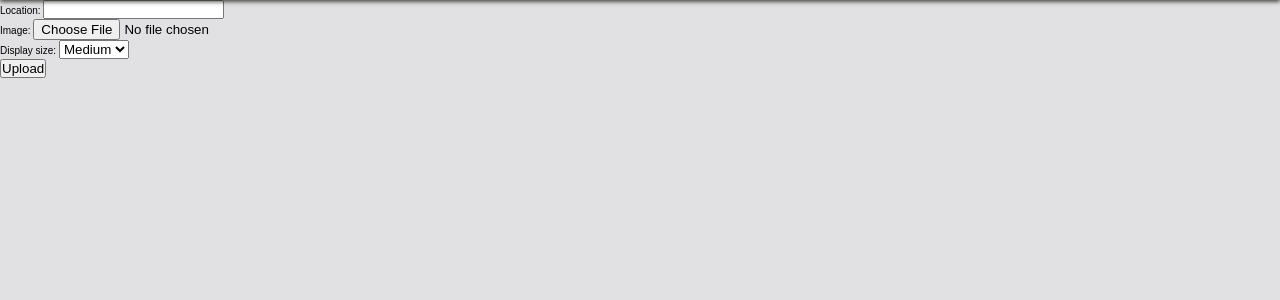
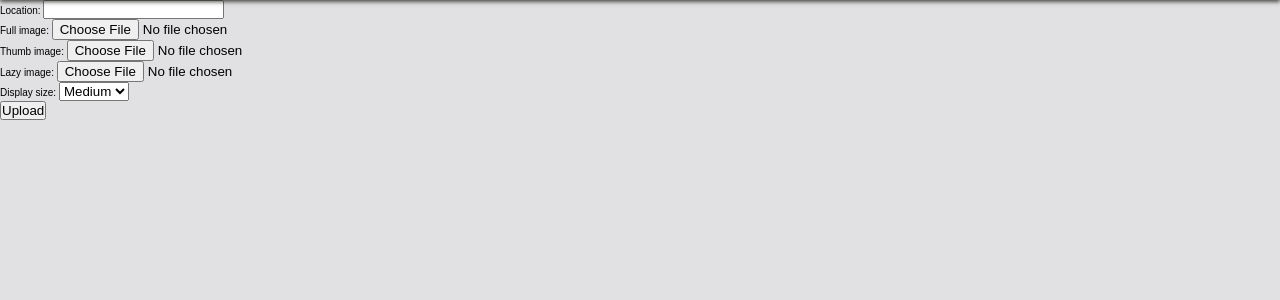
Before and after one commit to amgbanks/amgbanks-website, a Django app: page /photo_upload/ in a window 1280 px wide. Shown: the part 38-338 px from the top of the page. Run offline with Django 3.2, Linux system fonts and the light colour scheme; the visitor is signed in with stand-in values (Sample User, id 1).

Commit message:
Lazy loading in gallery. Photo model now requires 3 different image sizes

```diff
--- a/amgbanks_web/settings.py
+++ b/amgbanks_web/settings.py
@@ -44,6 +44,7 @@ PREREQ_APPS = [
 ]
 USER_APPS = [
     'website',
+    'django_cleanup.apps.CleanupConfig',
 ]
 INSTALLED_APPS = PREREQ_APPS + USER_APPS
 
--- a/requirements.txt
+++ b/requirements.txt
@@ -3,3 +3,4 @@ gunicorn
 django-heroku
 whitenoise
 Pillow
+django-cleanup
--- a/website/forms.py
+++ b/website/forms.py
@@ -4,4 +4,11 @@ from .models import Photo
 class PhotoForm(forms.ModelForm):
     class Meta:
         model = Photo
-        fields = ('location', 'image', 'display_size')
+        fields = (
+            'location',
+            #'image',
+            'full_image',
+            'thumb_image',
+            'lazy_image',
+            'display_size',
+        )
--- a/website/models.py
+++ b/website/models.py
@@ -34,9 +34,15 @@ class Post(models.Model):
         return self.page_location + "_" + self.date_created.strftime("%Y%m%d-%H%M%S")
 
 
+
+def upload_path(instance, filename):
+    return 'gallery/{}/{}'.format(instance.location,filename)
+
 class Photo(models.Model):
     location = models.CharField(max_length=255, blank=True)
-    image = models.ImageField(upload_to='gallery/')
+    full_image = models.ImageField(upload_to=upload_path)
+    thumb_image = models.ImageField(upload_to=upload_path)
+    lazy_image = models.ImageField(upload_to=upload_path)
     date_uploaded = models.DateTimeField(default=timezone.now)
 
     SMALL = 'small'
--- a/website/static/css/style.css
+++ b/website/static/css/style.css
@@ -274,19 +274,26 @@ nav {
   padding: 2rem; }
   @media only screen and (min-width: 768px) {
     .gallery {
-      padding: 8rem; } }
+      padding: 4rem 8rem; } }
 @supports(display: grid) {
   .gallery {
     display: block; } }
 .grid {
   display: grid;
+  min-width: 27rem;
+  max-width: 90rem;
+  margin: auto;
+  padding-bottom: 2rem;
   grid-gap: 1rem;
   grid-template-columns: repeat(auto-fit, minmax(27rem, 1fr));
   grid-auto-rows: auto;
   grid-auto-flow: row dense; }
-  @media only screen and (min-width: 568px) {
+  @media only screen and (min-width: 605px) {
     .grid {
       grid-auto-rows: 18rem; } }
+  @media only screen and (min-width: 768px) {
+    .grid {
+      padding-bottom: 4rem; } }
 
 .photo {
   box-sizing: border-box;
@@ -294,6 +301,7 @@ nav {
   grid-row-start: auto;
   overflow: hidden;
   position: relative;
+  background: none;
   box-shadow: 0 0 0.25em;
   transition: transform 0.3s ease-out;
   cursor: pointer; }
@@ -312,17 +320,15 @@ nav {
     opacity: 0;
     transition: opacity 0.3s; }
   .photo img {
+    height: 100%;
     width: 100%;
-    height: 100%;
-    object-fit: cover;
-    filter: blur(0em);
-    transition: filter 0.3s; }
+    object-fit: cover; }
   .photo:hover {
     transform: scale(1.02); }
     .photo:hover .photo-location {
       opacity: 1; }
     .photo:hover img {
-      filter: blur(1em); }
+      filter: blur(5px); }
   .photo--medium {
     grid-row-end: span 2; }
   .photo--large {
@@ -334,6 +340,41 @@ nav {
         grid-column: 1/-1;
         grid-row-end: span 2; } }
 
+@-webkit-keyframes reveal {
+  from {
+    transform: scale(1.05);
+    opacity: 0; }
+  to {
+    transform: scale(1);
+    opacity: 1; } }
+@-moz-keyframes name {
+  from {
+    transform: scale(1.05);
+    opacity: 0; }
+  to {
+    transform: scale(1);
+    opacity: 1; } }
+@-ms-keyframes name {
+  from {
+    transform: scale(1.05);
+    opacity: 0; }
+  to {
+    transform: scale(1);
+    opacity: 1; } }
+@-o-keyframes name {
+  from {
+    transform: scale(1.05);
+    opacity: 0; }
+  to {
+    transform: scale(1);
+    opacity: 1; } }
+@keyframes name {
+  from {
+    transform: scale(1.05);
+    opacity: 0; }
+  to {
+    transform: scale(1);
+    opacity: 1; } }
 * {
   box-sizing: border-box;
   padding: 0;
--- a/website/static/js/index.js
+++ b/website/static/js/index.js
@@ -1,7 +1,21 @@
-let mainNav = document.getElementById('js-menu');
+document.addEventListener("DOMContentLoaded", function() {
+    var lazyImages = [].slice.call(document.querySelectorAll("img.lazy"));
 
-let navBarToggle = document.getElementById('js-navbar-toggle');
+    if ("IntersectionObserver" in window) {
+        let lazyImageObserver = new IntersectionObserver(function(entries, observer) {
+            entries.forEach(function(entry) {
+                if (entry.isIntersecting) {
+                    let lazyImage = entry.target;
+                    lazyImage.src = lazyImage.dataset.src;
+                    //lazyImage.srcset = lazyImage.dataset.srcset;
+                    lazyImage.classList.remove("lazy");
+                    lazyImageObserver.unobserve(lazyImage);
+                }
+            });
+        });
 
-navBarToggle.addEventListener('click', function () {
-    mainNav.classList.toggle('active');
+        lazyImages.forEach(function(lazyImage) {
+            lazyImageObserver.observe(lazyImage);
+        });
+    }
 });
--- a/website/templates/website/gallery.html
+++ b/website/templates/website/gallery.html
@@ -7,13 +7,14 @@
 
         {% for photo in photos %}
 
-        <div class="photo photo--{{ photo.display_size }}">
+        <div class="photo photo--{{ photo.display_size }}" oncontextmenu="return false;">
 
             <div class="photo-location">
                 <h3>{{ photo.location }}</h3>
             </div>
 
-            <img src="{% static photo.image.url %}" alt="{{ photo.location }}">
+            <img src="{% static photo.lazy_image.url %}" data-src="{% static photo.thumb_image.url %}" class="lazy" alt="{{ photo.location }}" >
+
         </div>
 
         {% endfor %}
--- a/website/templates/website/index.html
+++ b/website/templates/website/index.html
@@ -45,13 +45,12 @@
                 </nav>
             </div>
 
-
-            {% autoescape off %}
             {% block content %}
             {% endblock %}
-            {% endautoescape %}
 
             </div>
+
+        <script src="{% static 'js/index.js' %}" type="text/javascript"></script>
 
 
     </body>
```
Also changed, not shown: website/static/css/sass/_gallery.sass (+22 -7 lines), website/migrations/0005_auto_20190218_0003.py (added), website/migrations/0006_auto_20190218_0125.py (added), website/migrations/0007_auto_20190218_0217.py (added), 1 other file.
